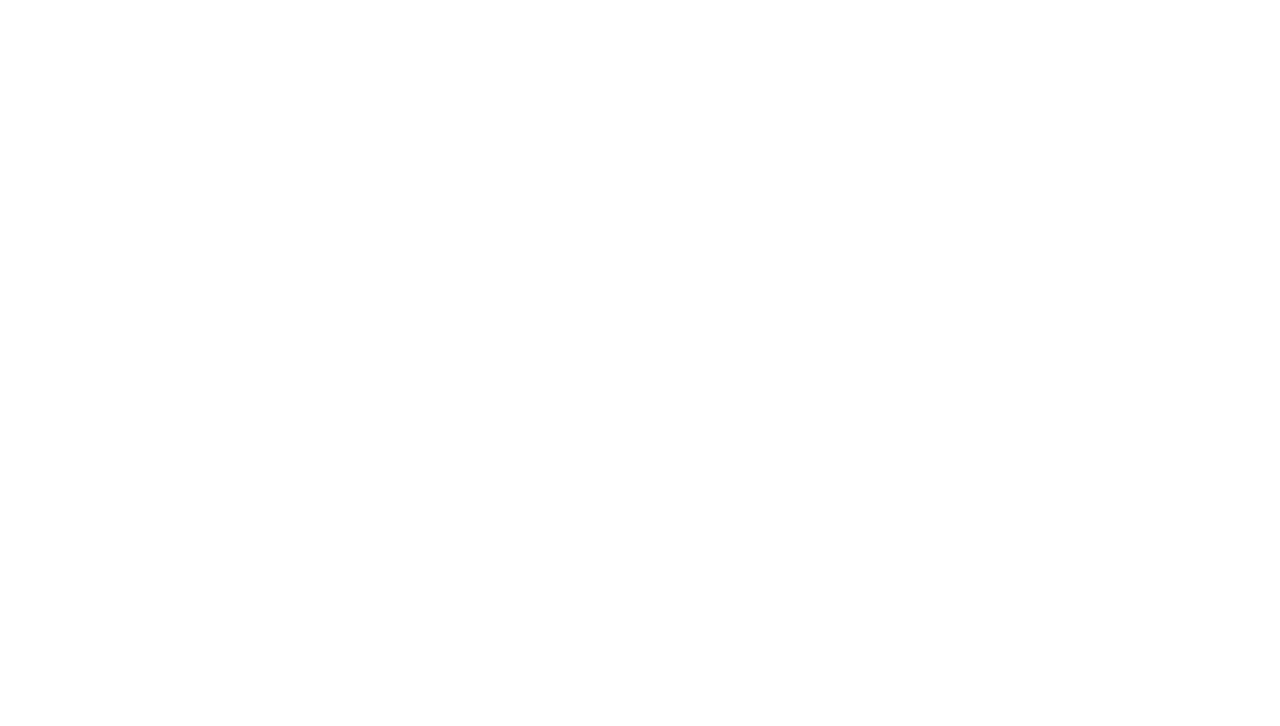
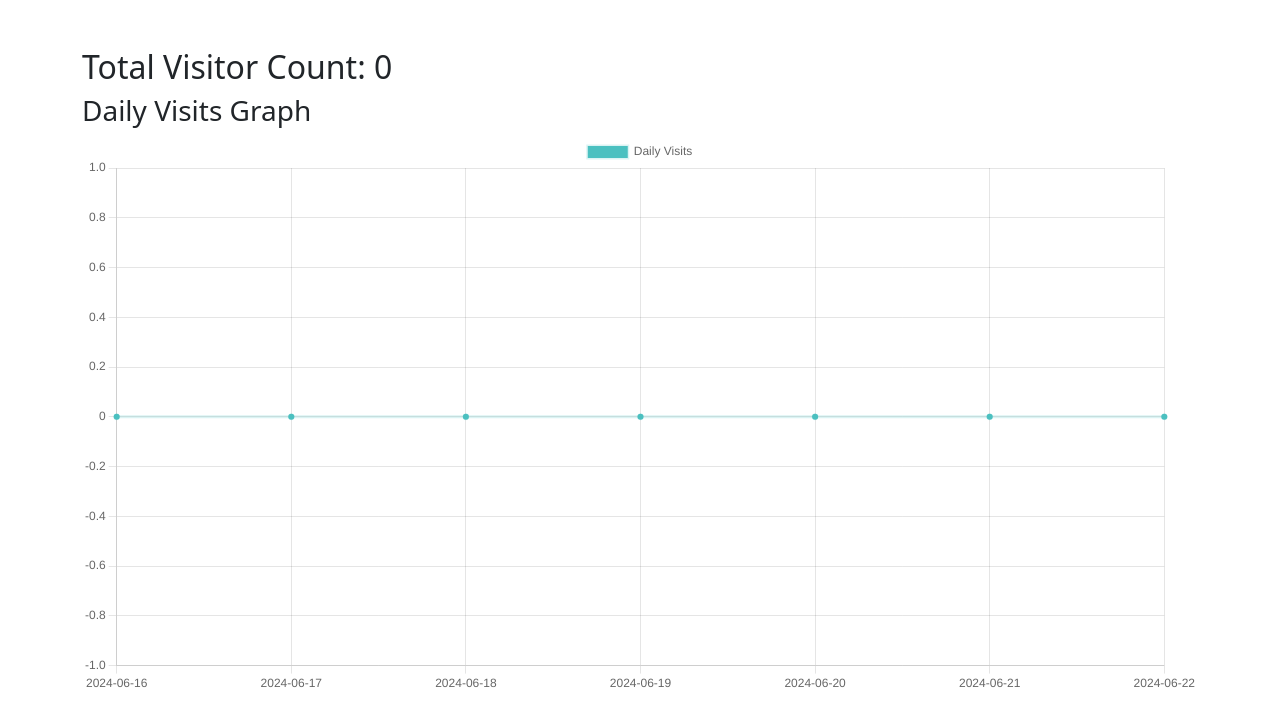
Before and after one commit to KavinduPramod/SouthernParadise, a React (Vite) app: page /Graph in a window 1280 px wide. Before the commit this address had no page. Shown: the top 726 px of the page. Built offline with nearby package versions, Linux system fonts and the light colour scheme.

Commit message:
feat: Add Graph page to display daily visit counts This commit adds a new page called Graph that displays a line chart of the daily visit counts for the website.

```diff
--- a/package.json
+++ b/package.json
@@ -13,8 +13,10 @@
     "axios": "^1.7.2",
     "bootstrap": "^5.3.3",
     "bootstrap-icons": "^1.11.3",
+    "chart.js": "^4.4.3",
     "react": "^18.3.1",
     "react-bootstrap": "^2.10.3",
+    "react-chartjs-2": "^5.2.0",
     "react-dom": "^18.3.1",
     "react-images": "^1.2.0-beta.7",
     "react-photo-gallery": "^8.0.0",
--- a/src/App.jsx
+++ b/src/App.jsx
@@ -4,6 +4,7 @@ import Home from "./pages/home";
 import PropertyInfo from "./pages/propertyInfo";
 import Contact from "./pages/contact";
 import Land from "./pages/land";
+import Graph from "./pages/graph";
 
 function App() {
   return (
@@ -12,6 +13,7 @@ function App() {
       <Route path="propertyInfo" element={<PropertyInfo />} />
       <Route path="contact" element={<Contact />} />
       <Route path="land" element={<Land />} />
+      <Route path="Graph" element={<Graph />} />
     </Routes>
   );
 }
--- /dev/null
+++ b/src/pages/graph.jsx
@@ -0,0 +1,60 @@
+import React, { useEffect, useState } from "react";
+import { Line } from "react-chartjs-2";
+import "chart.js/auto";
+
+function VisitGraph() {
+  const [data, setData] = useState({
+    labels: [],
+    datasets: [
+      {
+        label: "Daily Visits",
+        data: [],
+        fill: false,
+        backgroundColor: "rgb(75, 192, 192)",
+        borderColor: "rgba(75, 192, 192, 0.2)",
+      },
+    ],
+  });
+  const [totalVisitCount, setTotalVisitCount] = useState(0);
+
+  useEffect(() => {
+    const visitCounts = [];
+    const labels = [];
+    const daysToShow = 7;
+    for (let i = 0; i < daysToShow; i++) {
+      const date = new Date();
+      date.setDate(date.getDate() - i);
+      const dateString = date.toISOString().split("T")[0];
+      const visitCount = localStorage.getItem(`visitCount_${dateString}`);
+      visitCounts.unshift(visitCount ? parseInt(visitCount) : 0);
+      labels.unshift(dateString);
+    }
+    const totalVisitCounts = visitCounts.reduce((a, b) => a + b, 0);
+    setTotalVisitCount(totalVisitCounts);
+
+    setData({
+      labels: labels,
+      datasets: [
+        {
+          label: "Daily Visits",
+          data: visitCounts,
+          fill: false,
+          backgroundColor: "rgb(75, 192, 192)",
+          borderColor: "rgba(75, 192, 192, 0.2)",
+        },
+      ],
+    });
+  }, []);
+
+  return (
+    <div className="container my-5 h-50">
+      <div className="VisitGraph">
+        <h2>Total Visitor Count: {totalVisitCount}</h2>
+        <h3>Daily Visits Graph</h3>
+        <Line data={data} />
+      </div>
+    </div>
+  );
+}
+
+export default VisitGraph;
--- a/src/pages/home.jsx
+++ b/src/pages/home.jsx
@@ -10,8 +10,31 @@ import ParaviDuwaImg from "../assets/paraviDuwa.jpg";
 import PropertyImage from "../assets/property.jpeg";
 import { Link } from "react-router-dom";
 import { Button } from "react-bootstrap";
+import { useEffect, useState } from "react";
 
 const Home = () => {
+  const [visitCount, setVisitCount] = useState(0);
+
+  useEffect(() => {
+    const today = new Date().toISOString().split("T")[0];
+    const userVisited = localStorage.getItem(`userVisited_${today}`);
+    let currentCount = localStorage.getItem(`visitCount_${today}`);
+
+    if (!userVisited) {
+      // If the user hasn't been counted today, increment the visit count
+      if (currentCount) {
+        currentCount = parseInt(currentCount) + 1;
+      } else {
+        currentCount = 1;
+      }
+      localStorage.setItem(`visitCount_${today}`, currentCount);
+      localStorage.setItem(`userVisited_${today}`, "true");
+    } else {
+      currentCount = parseInt(currentCount);
+    }
+
+    setVisitCount(currentCount);
+  }, []);
   return (
     <div className="bg-black text-light">
       <Navbar />
```
Also changed, not shown: 1 other file (tests, documents, lock files or other folders).
